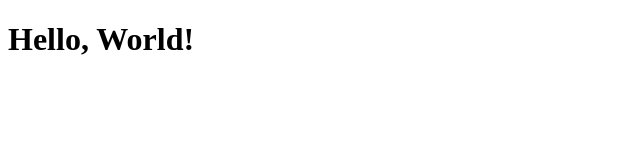
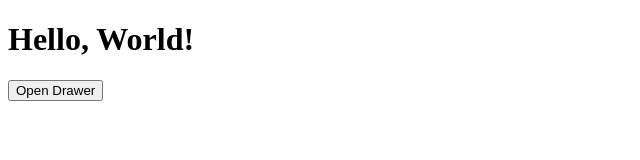
Before and after one commit to Truffle-Dog-Digital/reability, a browser extension: page drawer.html in a window 1280 px wide. Shown: the whole page, without its empty margins (0-640 px from the left). Drawn offline with Linux system fonts and the light colour scheme.

Commit message:
comments update

```diff
--- a/drawer.html
+++ b/drawer.html
@@ -8,6 +8,7 @@
   </head>
   <body>
     <h1>Hello, World!</h1>
+    <button id="openDrawer">Open Drawer</button>
     <script src="drawer.js"></script>
   </body>
 </html>
```
Also changed, not shown: doesThisPageNeedTheDrawer.js (+5 -5 lines).
